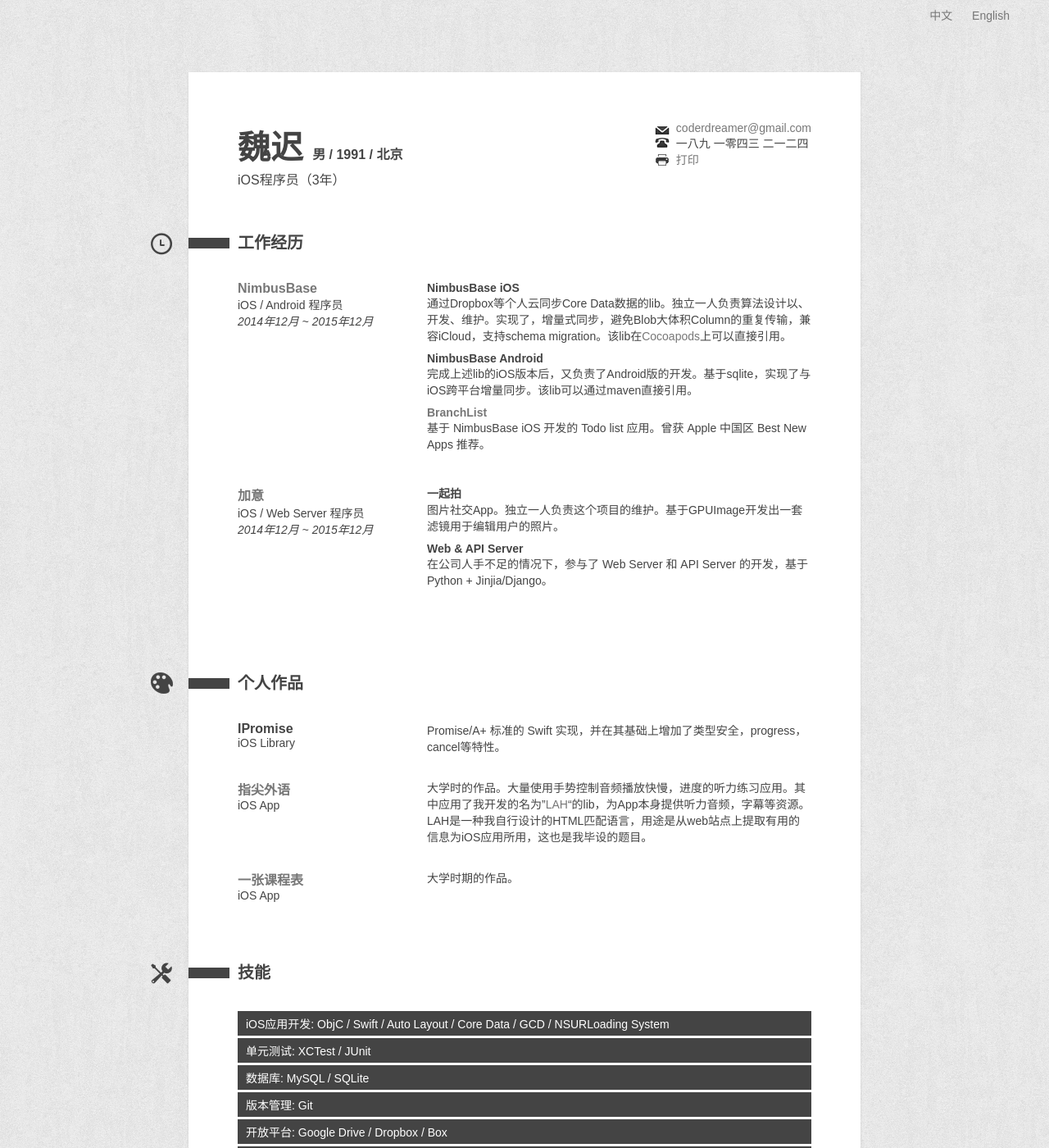
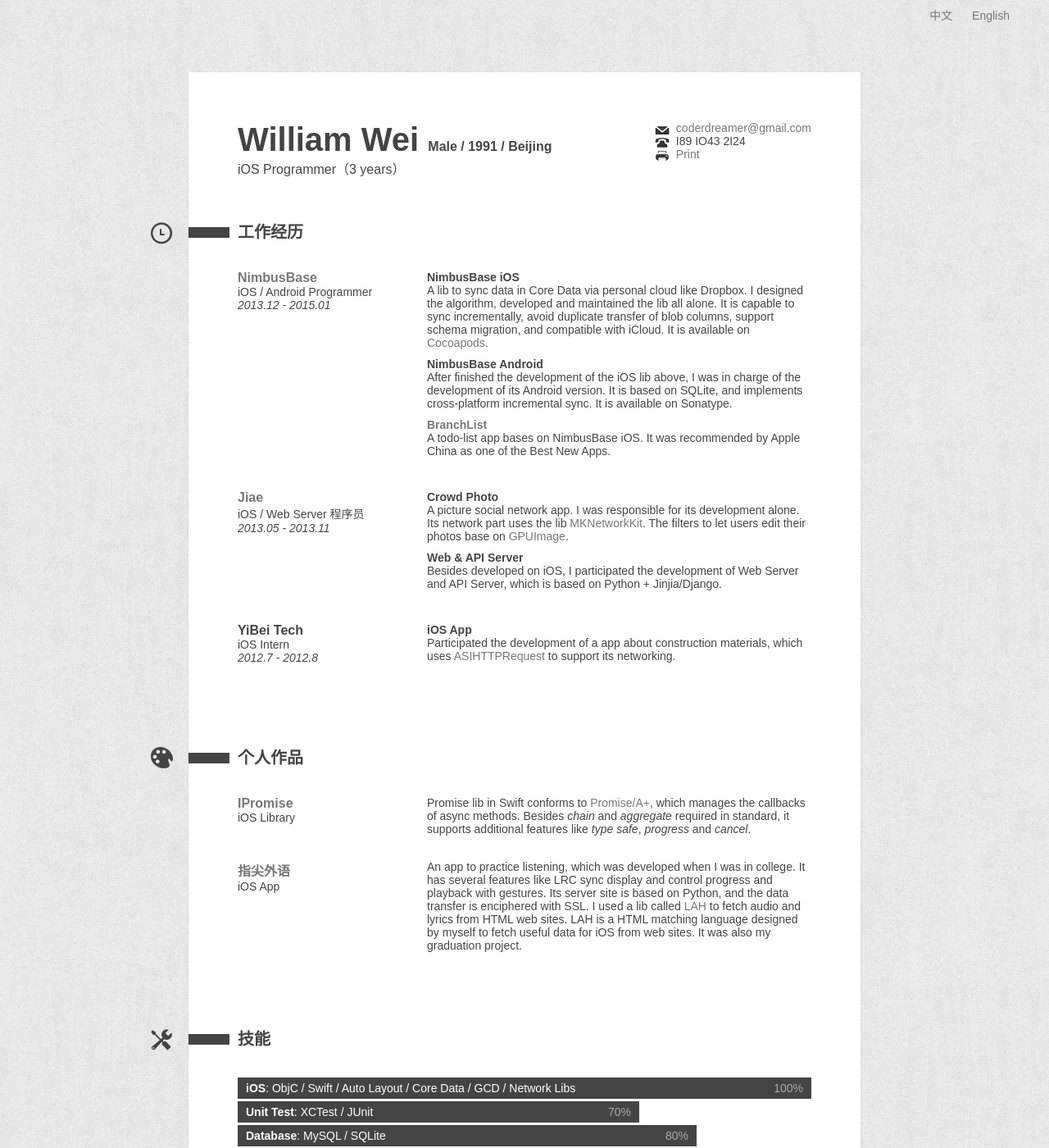
Before and after one commit to coppercash/coppercash.github.io, a Jekyll site: the page built from articles/resume/resume_en.md, in a window 1280 px wide and 1400 px high. Shown: the whole window at 82% size. Built offline with Jekyll 4.4.1, drawn with Linux system fonts in a browser that asks for light colours; some of the changed text lies outside the part shown.

Commit message:
Tranlate into English

```diff
--- a/_layouts/resume.html
+++ b/_layouts/resume.html
@@ -38,7 +38,7 @@
         function mediaChange(mediaMatch) {
             var lis = $('article > h2:nth-of-type(4) + ul > li');
             var widthFunc = mediaMatch.matches ?
-                    function(li) { return li.children[0].textContent; } :
+                    function(li) { return li.children[1].textContent; } :
                     function(li) { return 'auto'; };
             lis.each(function(index, li) {
                 var width = widthFunc(li);
--- a/articles/resume/resume_en.md
+++ b/articles/resume/resume_en.md
@@ -1,67 +1,73 @@
 ---
-title: 简历
+title: Resume
 layout: resume
 ---
 
-## 魏迟 *男 / 1991 / 北京* *iOS程序员（3年）*
+## William Wei *Male / 1991 / Beijing* *iOS Programmer（3 years）*
 
 + [coderdreamer@gmail.com](mailto:coderdreamer@gmail.com)
-+ 一八九 一零四三 二一二四
-+ [打印](javascript:window.print())
++ I89 IO43 2I24
++ [Print](javascript:window.print())
 
 
 ## 工作经历
 
-+ ### [NimbusBase](http://nimbusbase.com) *iOS / Android 程序员* <time>2014年12月 ~ 2015年12月</time>
++ ### [NimbusBase](http://nimbusbase.com) *iOS / Android Programmer* <time>2013.12 - 2015.01</time>
   + #### NimbusBase iOS
-    通过Dropbox等个人云同步Core Data数据的lib。独立一人负责算法设计以、开发、维护。实现了，增量式同步，避免Blob大体积Column的重复传输，兼容iCloud，支持schema migration。该lib在[Cocoapods](http://cocoapods.org/?q=Nimbusbase)上可以直接引用。
+    A lib to sync data in Core Data via personal cloud like Dropbox. I designed the algorithm, developed and maintained the lib all alone. It is capable to sync incrementally, avoid duplicate transfer of blob columns, support schema migration, and compatible with iCloud. It is available on [Cocoapods](http://cocoapods.org/?q=Nimbusbase).
   + #### NimbusBase Android
-    完成上述lib的iOS版本后，又负责了Android版的开发。基于sqlite，实现了与iOS跨平台增量同步。该lib可以通过maven直接引用。
+    After finished the development of the iOS lib above, I was in charge of the development of its Android version. It is based on SQLite, and implements cross-platform incremental sync. It is available on Sonatype.
   + #### [BranchList](https://itunes.apple.com/cn/app/branchlist/id885672869)
-    基于 NimbusBase iOS 开发的 Todo list 应用。曾获 Apple 中国区 Best New Apps 推荐。
+    A todo-list app bases on NimbusBase iOS. It was recommended by Apple China as one of the Best New Apps.
 
-+ ### [加意](http://www.jiae.com) *iOS / Web Server 程序员* <time>2014年12月 ~ 2015年12月</time>
-  + #### 一起拍
-    图片社交App。独立一人负责这个项目的维护。基于GPUImage开发出一套滤镜用于编辑用户的照片。
++ ### [Jiae](http://www.jiae.com) *iOS / Web Server 程序员* <time>2013.05 - 2013.11</time>
+  + #### Crowd Photo
+    A picture social network app. I was responsible for its development alone. Its network part uses the lib [MKNetworkKit](https://github.com/MugunthKumar/MKNetworkKit). The filters to let users edit their photos base on [GPUImage](https://github.com/BradLarson/GPUImage).
   + #### Web & API Server
-    在公司人手不足的情况下，参与了 Web Server 和 API Server 的开发，基于 Python + Jinjia/Django。
+    Besides developed on iOS, I participated the development of Web Server and API Server, which is based on Python + Jinjia/Django.
+
++ ### YiBei Tech *iOS Intern* <time>2012.7 - 2012.8</time>
+  + #### iOS App
+    Participated the development of a app about construction materials, which uses [ASIHTTPRequest](https://github.com/pokeb/asi-http-request) to support its networking.
 
 ---
 
 ## 个人作品
 
-+ ### IPromise *iOS Library*
-  Promise/A+ 标准的 Swift 实现，并在其基础上增加了类型安全，progress，cancel等特性。
++ ### [IPromise](https://github.com/coppercash/IPromise) *iOS Library*
+  Promise lib in Swift conforms to [Promise/A+](http://promises-aplus.github.com/promises-spec), which manages the callbacks of async methods. Besides *chain* and *aggregate* required in standard, it supports additional features like *type safe*, *progress* and *cancel*.
 + ### [指尖外语](https://github.com/coppercash/HoldLanguages) *iOS App*
-  大学时的作品。大量使用手势控制音频播放快慢，进度的听力练习应用。其中应用了我开发的名为"[LAH](https://github.com/coppercash/Lazy_API_with_HTML)"的lib，为App本身提供听力音频，字幕等资源。LAH是一种我自行设计的HTML匹配语言，用途是从web站点上提取有用的信息为iOS应用所用，这也是我毕设的题目。
-+ ### [一张课程表](https://github.com/coppercash/ClasSchedule) *iOS App*
-  大学时期的作品。
+  An app to practice listening, which was developed when I was in college. It has several features like LRC sync display and control progress and playback with gestures. Its server site is based on Python, and the data transfer is enciphered with SSL. I used a lib called [LAH](https://github.com/coppercash/Lazy_API_with_HTML) to fetch audio and lyrics from HTML web sites. LAH is a HTML matching language designed by myself to fetch useful data for iOS from web sites. It was also my graduation project.
 
 ---
 
 ## 技能
 
-+ iOS应用开发: ObjC / Swift / Auto Layout / Core Data / GCD / NSURLoading System
-+ 单元测试: XCTest / JUnit
-+ 数据库: MySQL / SQLite
-+ 版本管理: Git
-+ 开放平台: Google Drive / Dropbox / Box
-+ Android应用开发: Java
-+ 服务器开发: Python / Django / Jinja2 / Flask / SQLAlchemy
-+ Web开发: HTML / JavaScript / CSS
-+ 其他: JSON
++ **iOS**: ObjC / Swift / Auto Layout / Core Data / GCD / Network Libs *100%*
++ **Unit Test**: XCTest / JUnit *70%*
++ **Database**: MySQL / SQLite *80%*
++ **Version Control**: Git *90%*
++ **Android**: Java *70%*
++ **Server**: Python / Django / Jinja2 / Flask / SQLAlchemy *70%*
++ **Web**: HTML / JavaScript / CSS *60%*
++ **Open Platforms**: Google Drive / Dropbox / Box *70%*
++ **Other**: Vim / JSON *70%*
 
 ---
 
 ## 教育
 
-+ ### 大连工业大学 *网络工程本科* <time>123</time>
-  专业第一名，曾获省政府奖学金，连年获得一等奖学金，获优秀毕业设计。
++ ### Dalian Polytechnic University *Network Engineering Bachelor* <time>2009 - 2013</time>
+  I took the first place when I graduated, obtained major award for years, obtained Provincial Government Scholarship and the Best Graduation Project Award. I was in charge of maintenance group of my college's Network Center.
 
 ---
 
-## 您可能感兴趣的
+## 其他
 
-英语良好
-游泳
-这可能不是一份金光闪闪的简历，但是我想说，曾与我共事过同事包括leader，都希望我能加入他们目前供职的公司
+Capable to communicate in English. My previous boss is an American, we sent emails in English everyday. Besides, I take part in an English Salon to practice my oral English on every weekend.
+
+Enjoy swimming. I can swim with 3 different strikes. I swim 2000m every Saturday and Sunday cost only about 1 hour.
+
+Maybe this is not a shinning resume, but there is one thing may assist you to evaluate me more precisely. All my workmates or leaders invited me for several times to join the company they are serving currently. I believe this is because after worked with me, they all regard me as a reliable team-mate. Offer me an opportunity, maybe you would think this way too.
+
+Thanks for reading my resume!
```
Also changed, not shown: articles/resume/resume_cn.md (+15 -15 lines).
